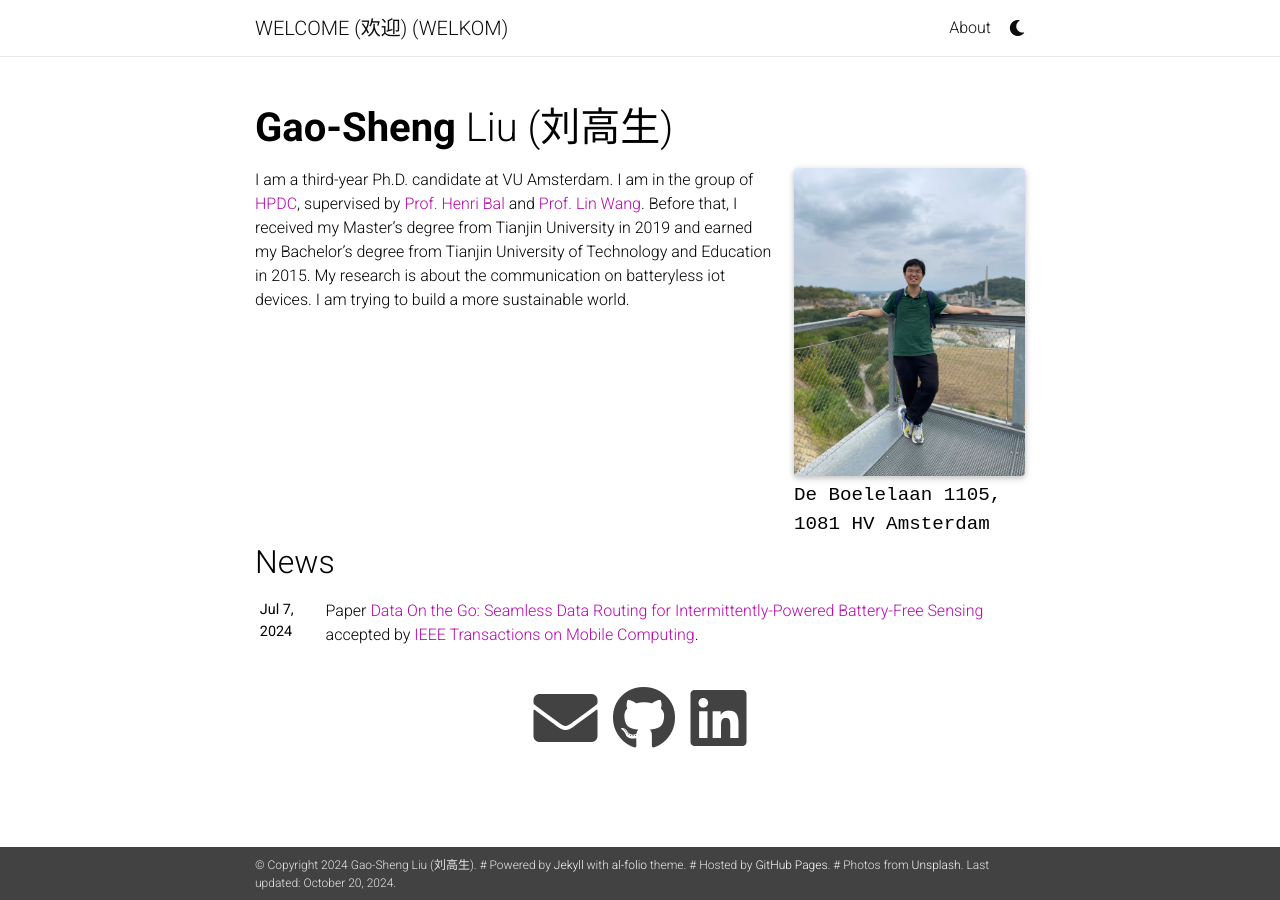
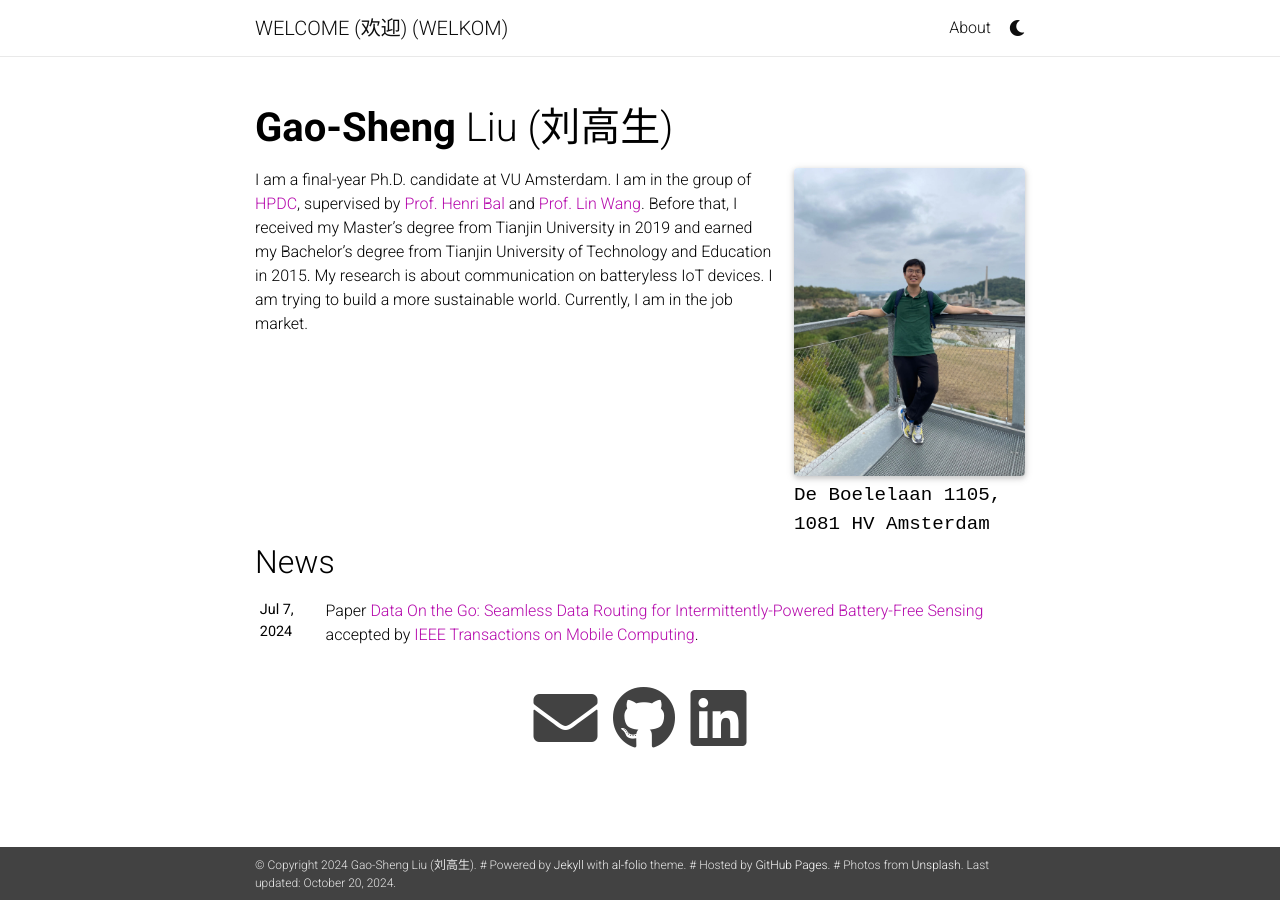
Before and after one commit to lgs001elite/lgs001elite.github.io, a Jekyll site: the page built from _pages/about.md, in a window 1280 px wide. Built offline with Jekyll 4.4.1, drawn with Linux system fonts in a browser that asks for light colours; nearby versions of some CDN libraries; a style sheet for code colours, icons or effects is not loaded.

Commit message:
Update about.md
Signed-off-by: Gaosheng Liu <65667947+lgs001elite@users.noreply.github.com>

```diff
--- a/_pages/about.md
+++ b/_pages/about.md
@@ -17,9 +17,9 @@ selected_papers: false # includes a list of papers marked as "selected={true}"
 social: true  # includes social icons at the bottom of the page
 ---
 
-I am a third-year Ph.D. candidate at VU Amsterdam. I am in the group of <a href="https://www.vuhpdc.net/people/" target="_blank">HPDC</a>, supervised by <a href="https://www.vuhpdc.net/henri-bal/" target="_blank">Prof. Henri Bal</a> and <a href="https://linwang.info/" target="_blank">Prof. Lin Wang</a>.
+I am a final-year Ph.D. candidate at VU Amsterdam. I am in the group of <a href="https://www.vuhpdc.net/people/" target="_blank">HPDC</a>, supervised by <a href="https://www.vuhpdc.net/henri-bal/" target="_blank">Prof. Henri Bal</a> and <a href="https://linwang.info/" target="_blank">Prof. Lin Wang</a>.
 Before that, I received my Master's degree from Tianjin University in 2019 and earned my Bachelor's degree from Tianjin University of Technology and Education in 2015.
-My research is about the communication on batteryless iot devices. I am trying to build a more sustainable world.
+My research is about communication on batteryless IoT devices. I am trying to build a more sustainable world. Currently, I am in the job market.
 
 <!-- Write your biography here. Tell the world about yourself. Link to your favorite [subreddit](http://reddit.com){:target="\_blank"}. You can put a picture in, too. The code is already in, just name your picture `prof_pic.jpg` and put it in the `img/` folder.
 
```
